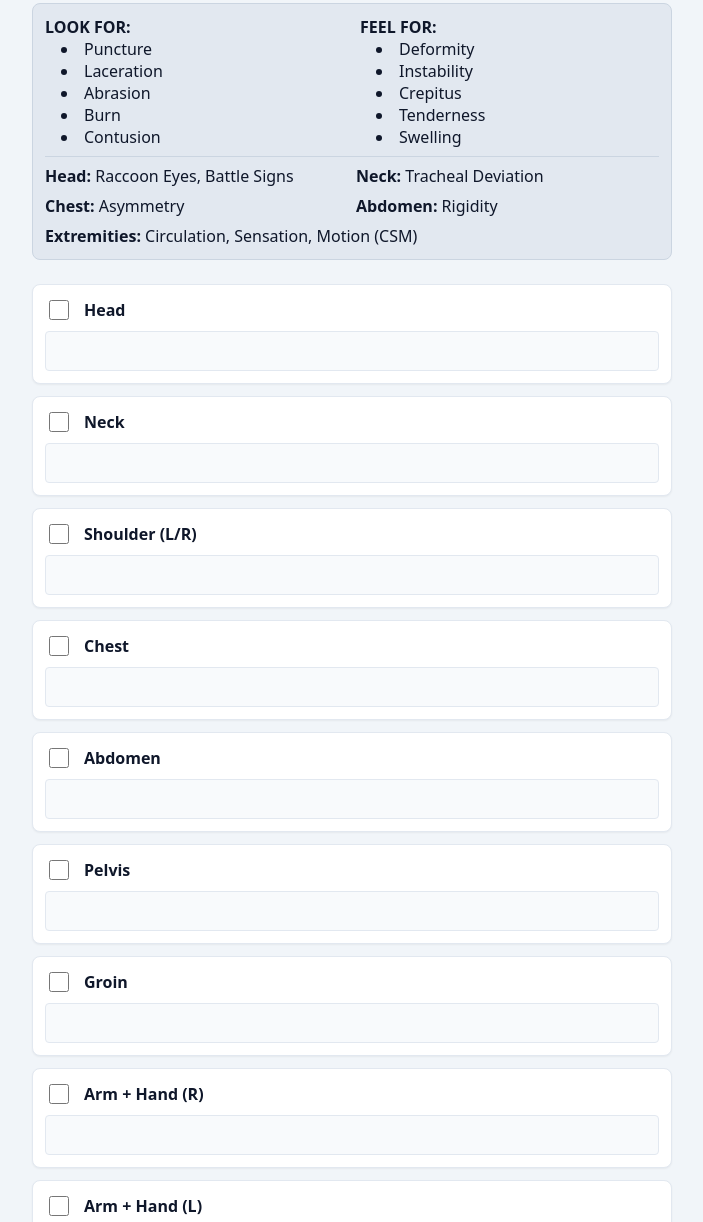
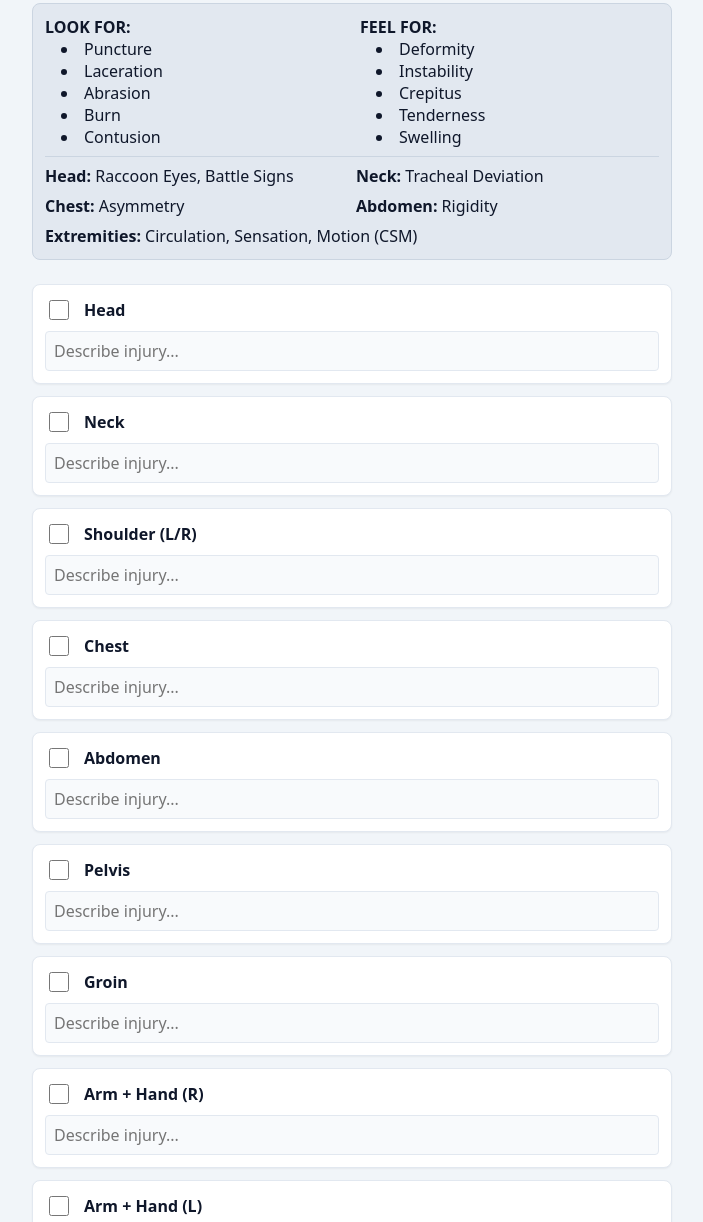
Before and after one commit to jacobjyao-coder/OBS-PAS-FSA, a plain HTML site: page index.html in a window 1280 px wide. Shown: the part 1663-2885 px from the top of the page, without its empty margins (288-991 px from the left). Drawn offline with Linux system fonts and the light colour scheme.

Commit message:
Update index.html

```diff
--- a/index.html
+++ b/index.html
@@ -505,6 +505,10 @@
                     this.renderScene();
                 }
 
+                if (category === 'httChecks') {
+                    this.renderHtt();
+                }
+
                 if (category === 'details' && field === 'name') {
                     this.renderPatientSelector();
                 }
@@ -543,16 +547,7 @@
 
                 this.renderScene();
                 this.renderPrimary();
-
-                document.getElementById('htt-container').innerHTML = this.bodyParts.map(part => `
-                    <div class="card">
-                        <div class="flex items-center gap-3 mb-2">
-                            <input type="checkbox" class="custom-checkbox" onchange="App.data.httChecks['${part}'] = this.checked; App.saveData()" ${d.httChecks[part] ? 'checked' : ''}>
-                            <label class="font-bold">${part}</label>
-                        </div>
-                        <input type="text" oninput="App.setInjury('${part}', this.value)" class="input" value="${App.escapeHTML(d.injuries[part]) || ''}">
-                    </div>
-                `).join('');
+                this.renderHtt();
 
                 document.getElementById('vitals-inputs').innerHTML = this.vitalsConfig.map(v => `
                     <div>
@@ -740,9 +735,33 @@
             `;
         },
 
+            renderHtt() {
+                const d = this.data;
+                document.getElementById('htt-container').innerHTML = this.bodyParts.map(part => `
+                    <div class="card">
+                        <label class="flex items-center gap-3 mb-2 cursor-pointer">
+                            <input type="checkbox" class="custom-checkbox" onchange="App.updateData('httChecks', '${part}', this.checked)" ${d.httChecks[part] ? 'checked' : ''}>
+                            <span class="font-bold">${part}</span>
+                        </label>
+                        <input type="text" oninput="App.setInjury('${part}', this.value)" class="input" value="${App.escapeHTML(d.injuries[part]) || ''}" placeholder="Describe injury...">
+                    </div>
+                `).join('');
+            },
+
             setPrimaryStatus(key, status) {
                 this.updateData('primary', key, status);
                 this.renderPrimary();
+
+                // UX Improvement: Auto-scroll to the critical alert if a "bad" condition is triggered
+                if (status === 'bad') {
+                    setTimeout(() => {
+                        const alertElement = document.getElementById('primary-alert');
+                        // Ensure the alert actually contains content before scrolling
+                        if (alertElement && alertElement.innerHTML.trim() !== '') {
+                            alertElement.scrollIntoView({ behavior: 'smooth', block: 'center' });
+                        }
+                    }, 50);
+                }
             },
 
             renderPrimary() {
```
